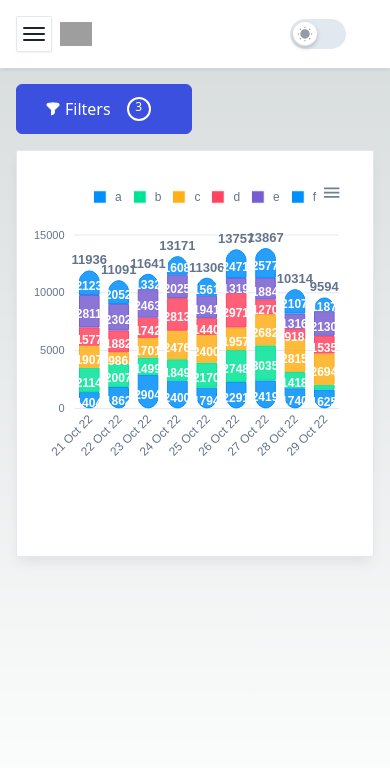
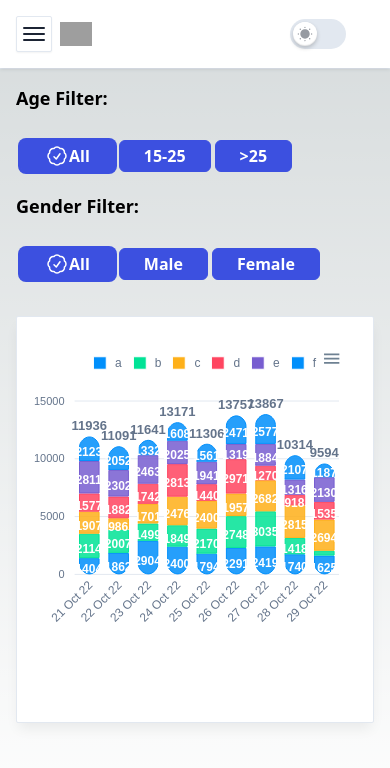
Before and after one commit to vipansh/dashboard-reactApexChart, a Next.js app: page / in a window 390 px wide. Shown: the top 768 px of the page. Built offline with nearby package versions, Linux system fonts and the light colour scheme; grey boxes are pictures that could not be loaded.

Commit message:
🛠 refactor: filter ui fix

```diff
--- /dev/null
+++ b/src/components/FiltersButton/FilterList.tsx
@@ -0,0 +1,62 @@
+import React, { useState } from "react";
+import { Checkbox } from "<components>/shared/Checkbox";
+
+interface FilterListProps {
+  category: string;
+  filterItems: string[];
+  selectedFilter: string;
+  onChange: (category: string, value: string) => void;
+}
+
+export const FilterList: React.FC<FilterListProps> = ({
+  category,
+  filterItems,
+  selectedFilter,
+  onChange,
+}) => {
+  return (
+    <ul className="filter-switch inline-flex items-center relative h-10 p-1 space-x-1 bg-gray-200 rounded-md font-semibold text-blue-600 my-4">
+      {filterItems.map((filterItem, index) => (
+        <li
+          key={index}
+          className="filter-switch-item flex relative h-8 bg-gray-300x"
+        >
+          <Checkbox
+            id={`${category}-${index + 1}`}
+            name={category}
+            value={filterItem}
+            checked={selectedFilter === filterItem}
+            onChange={() => onChange(category, filterItem)}
+            label={
+              <span
+                className={`inline-flex items-center ${
+                  selectedFilter === filterItem
+                    ? "text-blue-600"
+                    : "text-gray-600"
+                }`}
+              >
+                {selectedFilter === filterItem && (
+                  <svg
+                    xmlns="http://www.w3.org/2000/svg"
+                    fill="none"
+                    viewBox="0 0 24 24"
+                    strokeWidth={1.5}
+                    stroke="currentColor"
+                    className="w-6 h-6"
+                  >
+                    <path
+                      strokeLinecap="round"
+                      strokeLinejoin="round"
+                      d="M9 12.75 11.25 15 15 9.75M21 12c0 1.268-.63 2.39-1.593 3.068a3.745 3.745 0 0 1-1.043 3.296 3.745 3.745 0 0 1-3.296 1.043A3.745 3.745 0 0 1 12 21c-1.268 0-2.39-.63-3.068-1.593a3.746 3.746 0 0 1-3.296-1.043 3.745 3.745 0 0 1-1.043-3.296A3.745 3.745 0 0 1 3 12c0-1.268.63-2.39 1.593-3.068a3.745 3.745 0 0 1 1.043-3.296 3.746 3.746 0 0 1 3.296-1.043A3.746 3.746 0 0 1 12 3c1.268 0 2.39.63 3.068 1.593a3.746 3.746 0 0 1 3.296 1.043 3.746 3.746 0 0 1 1.043 3.296A3.745 3.745 0 0 1 21 12Z"
+                    />
+                  </svg>
+                )}
+                {filterItem}
+              </span>
+            }
+          />
+        </li>
+      ))}
+    </ul>
+  );
+};
--- a/src/components/FiltersButton/FilterModal.tsx
+++ /dev/null
@@ -1,101 +0,0 @@
-import React, { useState } from "react";
-import { AgeType, GenderType } from "../../types/index";
-
-interface FilterConfig {
-  name: string;
-  options: (AgeType | GenderType)[];
-}
-
-const FilterModal = () => {
-  const initialFilters: Record<string, AgeType | GenderType> = {
-    age: "All",
-    gender: "All",
-  };
-
-  const [filters, setFilters] = useState(initialFilters);
-
-  const handleFilterChange = (
-    filterName: string,
-    filterValue: AgeType | GenderType
-  ) => {
-    setFilters((prevFilters) => ({
-      ...prevFilters,
-      [filterName]: filterValue,
-    }));
-  };
-
-  const applyFilters = () => {
-    // Use the selected filters as needed (e.g., send them to an API)
-    console.log("Selected Filters:", filters);
-  };
-
-  const filtersConfig: FilterConfig[] = [
-    { name: "age", options: ["All", "15-25", ">25"] },
-    { name: "gender", options: ["All", "Male", "Female"] },
-    // Add more filters as needed
-  ];
-
-  return (
-    <div>
-      <div className="">
-        {filtersConfig.map(({ name, options }, index) => (
-          <details
-            key={index}
-            className="overflow-hidden rounded border border-gray-300 dark:border-gray-600"
-          >
-            <summary className="flex cursor-pointer items-center justify-between gap-2 bg-white p-4 text-gray-900 transition dark:bg-boxdark dark:border-gray-900 dark:text-white">
-              <span className="text-sm font-medium">{name}</span>
-              <span className="transition transform group-open:-rotate-180">
-                <svg
-                  xmlns="http://www.w3.org/2000/svg"
-                  fill="none"
-                  viewBox="0 0 24 24"
-                  strokeWidth="1.5"
-                  stroke="currentColor"
-                  className="h-4 w-4"
-                >
-                  <path
-                    strokeLinecap="round"
-                    strokeLinejoin="round"
-                    d="M19.5 8.25l-7.5 7.5-7.5-7.5"
-                  />
-                </svg>
-              </span>
-            </summary>
-
-            <div className="border-t border-gray-200 bg-white dark:border-gray-900 dark:bg-boxdark dark:text-white">
-              <ul className="space-y-1 border-t border-gray-200 p-4 dark:border-gray-900 dark:bg-boxdark">
-                {options.map((value) => (
-                  <li key={value}>
-                    <label
-                      htmlFor={`Filter${name}${value}`}
-                      className="inline-flex items-center gap-2 text-gray-700 dark:text-gray-200"
-                    >
-                      <input
-                        type="checkbox"
-                        id={`Filter${name}${value}`}
-                        className="h-5 w-5 rounded border-gray-300 dark:border-gray-900 dark:bg-boxdark dark:text-white dark:focus:ring-offset-gray-900"
-                        checked={filters[name] === value}
-                        onChange={() => handleFilterChange(name, value)}
-                      />
-                      <span className="text-sm font-medium">{value}</span>
-                    </label>
-                  </li>
-                ))}
-              </ul>
-            </div>
-          </details>
-        ))}
-      </div>
-      <button
-        type="button"
-        onClick={applyFilters}
-        className="mt-4 bg-blue-500 text-white py-2 px-4 rounded hover:bg-blue-600"
-      >
-        Apply Filters
-      </button>
-    </div>
-  );
-};
-
-export default FilterModal;
--- a/src/components/FiltersButton/index.tsx
+++ b/src/components/FiltersButton/index.tsx
@@ -1,85 +1,48 @@
-import { Badge } from "<components>/shared/Badge";
-import { Button } from "<components>/shared/Buttons";
-import React, { useState, useRef, useEffect } from "react";
-import FilterModal from "./FilterModal";
+import { Checkbox } from "<components>/shared/Checkbox";
+import React, { useState } from "react";
+import { FilterList } from "./FilterList";
 
 const FilterButton = () => {
-  const [dropdownOpen, setDropdownOpen] = useState(false);
-  const trigger = useRef<any>(null);
-  const dropdown = useRef<any>(null);
+  const [filters, setFilters] = useState({
+    age: "All",
+    gender: "All",
+  });
 
-  useEffect(() => {
-    const clickHandler = ({ target }: MouseEvent) => {
-      if (!dropdown.current) return;
-      if (
-        !dropdownOpen ||
-        dropdown.current.contains(target) ||
-        trigger.current.contains(target)
-      )
-        return;
-      console.log({ target });
-      setDropdownOpen(false);
-    };
-    document.addEventListener("click", clickHandler);
-    return () => document.removeEventListener("click", clickHandler);
-  });
+  const handleFilterChange = (category: string, value: string) => {
+    setFilters((prevFilters) => ({
+      ...prevFilters,
+      [category]: value,
+    }));
+  };
 
   return (
     <>
       <div className="relative">
-        <div
-          ref={trigger}
-          onClick={() => setDropdownOpen(!dropdownOpen)}
-          className="flex items-center gap-4"
-        >
-          <Button onClick={() => setDropdownOpen(!dropdownOpen)}>
-            <span>
-              <svg
-                xmlns="http://www.w3.org/2000/svg"
-                fill="none"
-                viewBox="0 0 24 24"
-                stroke-width="1.5"
-                stroke="currentColor"
-                data-slot="icon"
-                className="fill-current h-4 w-6"
-              >
-                <path
-                  stroke-linecap="round"
-                  stroke-linejoin="round"
-                  d="M12 3c2.755 0 5.455.232 8.083.678.533.09.917.556.917 1.096v1.044a2.25 2.25 0 0 1-.659 1.591l-5.432 5.432a2.25 2.25 0 0 0-.659 1.591v2.927a2.25 2.25 0 0 1-1.244 2.013L9.75 21v-6.568a2.25 2.25 0 0 0-.659-1.591L3.659 7.409A2.25 2.25 0 0 1 3 5.818V4.774c0-.54.384-1.006.917-1.096A48.32 48.32 0 0 1 12 3Z"
-                />
-              </svg>
-            </span>
-            Filters
-            <Badge className="span mx-4">3</Badge>
-            <svg
-              className="hidden fill-current sm:block"
-              width="12"
-              height="8"
-              viewBox="0 0 12 8"
-              fill="none"
-              xmlns="http://www.w3.org/2000/svg"
-            >
-              <path
-                fillRule="evenodd"
-                clipRule="evenodd"
-                d="M0.410765 0.910734C0.736202 0.585297 1.26384 0.585297 1.58928 0.910734L6.00002 5.32148L10.4108 0.910734C10.7362 0.585297 11.2638 0.585297 11.5893 0.910734C11.9147 1.23617 11.9147 1.76381 11.5893 2.08924L6.58928 7.08924C6.26384 7.41468 5.7362 7.41468 5.41077 7.08924L0.410765 2.08924C0.0853277 1.76381 0.0853277 1.23617 0.410765 0.910734Z"
-                fill=""
-              />
-            </svg>
-          </Button>
+        <div className="relative">
+          <div>
+            <label className="text-lg font-semibold mb-2 block">
+              Age Filter:
+            </label>
+            <FilterList
+              category="age"
+              filterItems={["All", "15-25", ">25"]}
+              selectedFilter={filters.age}
+              onChange={handleFilterChange}
+            />
+          </div>
+
+          <div>
+            <label className="text-lg font-semibold mb-2 block">
+              Gender Filter:
+            </label>
+            <FilterList
+              category="gender"
+              filterItems={["All", "Male", "Female"]}
+              selectedFilter={filters.gender}
+              onChange={handleFilterChange}
+            />
+          </div>
         </div>
-
-        {/* <!-- Dropdown Start --> */}
-        <div
-          ref={dropdown}
-          className={`absolute left-0 mt-4 flex w-62.5 flex-col rounded-sm border border-stroke bg-white shadow-default dark:border-strokedark dark:bg-boxdark ${
-            dropdownOpen === true ? "block" : "hidden"
-          }`}
-        >
-          <FilterModal />
-        </div>
-        {/* <!-- Dropdown End --> */}
       </div>
     </>
   );
--- /dev/null
+++ b/src/components/shared/Checkbox.tsx
@@ -0,0 +1,65 @@
+import React from "react";
+import { cva, type VariantProps } from "class-variance-authority";
+
+const checkbox = cva("input", {
+  variants: {
+    variant: {
+      small: ["text-sm px-4 py-2"],
+      medium: ["text-base px-6 py-3"],
+      large: ["text-lg px-8 py-4"],
+    },
+    intent: {
+      primary: [
+        "bg-primary text-white border border-primary hover:bg-opacity-90",
+        "dark:bg-boxdark dark:border-gray-900",
+      ],
+      secondary: [
+        "bg-secondary text-white border border-secondary hover:bg-opacity-90",
+        "dark:bg-boxdark dark:border-gray-900",
+      ],
+    },
+    shape: {
+      rounded: ["rounded-md"],
+      circle: ["rounded-full"],
+    },
+    isChecked: {
+      highlight: ["ring-2 ring-primary"],
+    },
+  },
+  defaultVariants: {
+    variant: "medium",
+    intent: "primary",
+    shape: "rounded",
+  },
+});
+
+export interface CheckboxProps
+  extends React.InputHTMLAttributes<HTMLInputElement>,
+    VariantProps<typeof checkbox> {
+  label?: React.ReactNode;
+}
+
+export const Checkbox: React.FC<CheckboxProps> = ({
+  className,
+  variant,
+  intent,
+  shape,
+  label,
+  ...props
+}) => (
+  <>
+    <input type="checkbox" className="sr-only" {...props} />
+    <label
+      className={`${checkbox({
+        variant,
+        intent,
+        shape,
+        className,
+        isChecked: props.checked ? "highlight" : undefined,
+      })} inline-flex items-center justify-center cursor-pointer`}
+      htmlFor={props.id}
+    >
+      {label}
+    </label>
+  </>
+);
```
